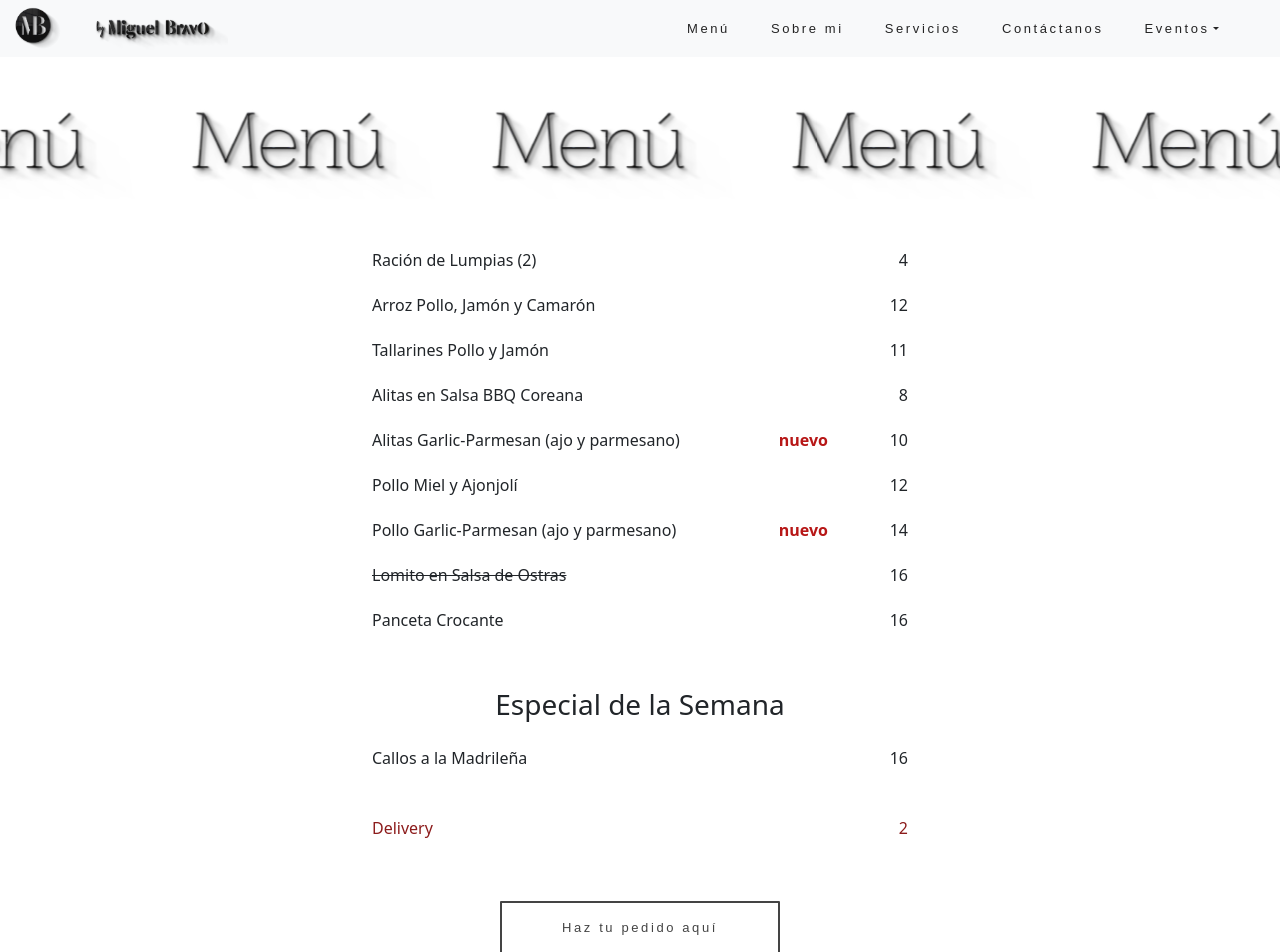
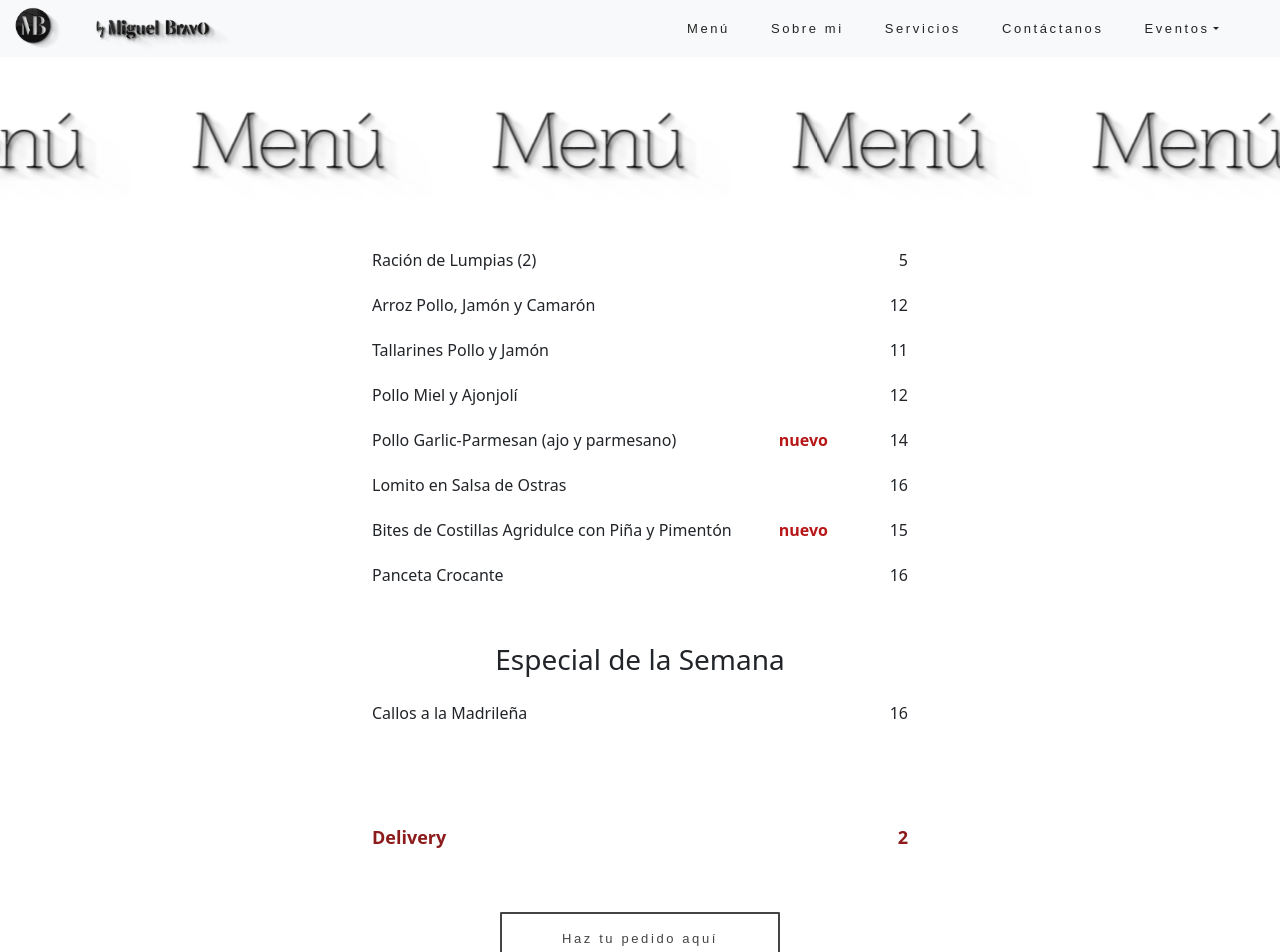
Before and after one commit to CarolinaVitale/bymiguelbravo, a React (Create React App) app: page /menu in a window 1280 px wide. Shown: the top 952 px of the page. Built offline with nearby package versions, Linux system fonts and the light colour scheme; the HTML template or start-up script is replaced by a standard one.

Commit message:
menu update

```diff
--- a/src/pages/Menu.js
+++ b/src/pages/Menu.js
@@ -16,6 +16,8 @@ import pic7 from "../images/ch-7.jpeg";
 import pic8 from "../images/ch-8.jpeg";
 import pic9 from "../images/ch-9.jpeg";
 import pic10 from "../images/pollo-garlic.jpg";
+import pic11 from "../images/costillas.jpeg";
+
 
 
 function Menu() {
@@ -47,7 +49,7 @@ function Menu() {
 
                 <div className="menu-item">
                     <div className="menu"><p>Ración de Lumpias (2)</p></div >
-                    <div className="price"><p>4</p></div>
+                    <div className="price"><p>5</p></div>
                 </div>
 
                 <div className="menu-item">
@@ -60,16 +62,16 @@ function Menu() {
                     <div className="price"><p>11</p></div>
                 </div>
 
-                <div className="menu-item">
+                {/* <div className="menu-item">
                     <div className="menu"><p>Alitas en Salsa BBQ Coreana</p></div >
                     <div className="price"><p>8</p></div>
-                </div>
+                </div> */}
 
-                <div className="menu-item">
+                {/* <div className="menu-item">
                     <div className="menu"><p>Alitas Garlic-Parmesan (ajo y parmesano)</p></div >
                     <p className="new">nuevo</p>
                     <div className="price"><p>10</p></div>
-                </div>
+                </div> */}
 
                 <div className="menu-item">
                     <div className="menu"><p>Pollo Miel y Ajonjolí</p></div>
@@ -83,8 +85,14 @@ function Menu() {
                 </div>
 
                 <div className="menu-item">
-                    <div className="menu sold-out"><p>Lomito en Salsa de Ostras</p></div>
+                    <div className="menu"><p>Lomito en Salsa de Ostras</p></div>
                     <div className="price"><p>16</p></div>
+                </div>
+
+                <div className="menu-item">
+                    <div className="menu"><p>Bites de Costillas Agridulce con Piña y Pimentón</p></div>
+                    <p className="new">nuevo</p>
+                    <div className="price"><p>15</p></div>
                 </div>
 
                 <div className="menu-item">
@@ -98,6 +106,9 @@ function Menu() {
                     <div className="menu"><p>Callos a la Madrileña</p></div>
                     <div className="price"><p>16</p></div>
                 </div>
+
+                <br />
+                <br />
 
                 <div className="menu-item">
                     <div className="menu"><p className="delivery">Delivery</p></div>
@@ -182,6 +193,13 @@ function Menu() {
                         </Carousel.Item>
 
                         <Carousel.Item>
+                            <img src={pic11} alt='asian'></img>
+                            <Carousel.Caption>
+                                <h3>BITES DE COSTILLA</h3>
+                            </Carousel.Caption>
+                        </Carousel.Item>
+
+                        <Carousel.Item>
                             <img src={pic9} alt='asian'></img>
                             <Carousel.Caption>
                                 <h3>PANCETA CROCANTE</h3>
--- a/src/pages/Services.js
+++ b/src/pages/Services.js
@@ -11,6 +11,7 @@ import pic7 from "../images/ch-7.jpeg";
 import pic8 from "../images/ch-8.jpeg";
 import pic9 from "../images/ch-9.jpeg";
 import pic10 from  "../images/pollo-garlic.jpg";
+import pic11 from "../images/costillas.jpeg";
 
 import ceviche from "../images/ceviche.jpeg";
 import ceviche2 from "../images/ceviche2.jpeg";
@@ -148,6 +149,13 @@ function Services() {
                         </Carousel.Item>
 
                         <Carousel.Item>
+                            <img src={pic11} alt='asian'></img>
+                            <Carousel.Caption>
+                                <h3>BITES DE COSTILLA</h3>
+                            </Carousel.Caption>
+                        </Carousel.Item>
+
+                        <Carousel.Item>
                             <img src={pic9} alt='asian'></img>
                             <Carousel.Caption>
                                 <h3>PANCETA CROCANTE</h3>
--- a/src/styles/Menu.css
+++ b/src/styles/Menu.css
@@ -60,6 +60,8 @@
  .delivery {
      margin-top: 25px;
      color: #8c1b1b;
+     font-size: large;
+     font-weight: 600;
  }
 
  .price {
```
Also changed, not shown: src/images/costillas.jpeg (added).
